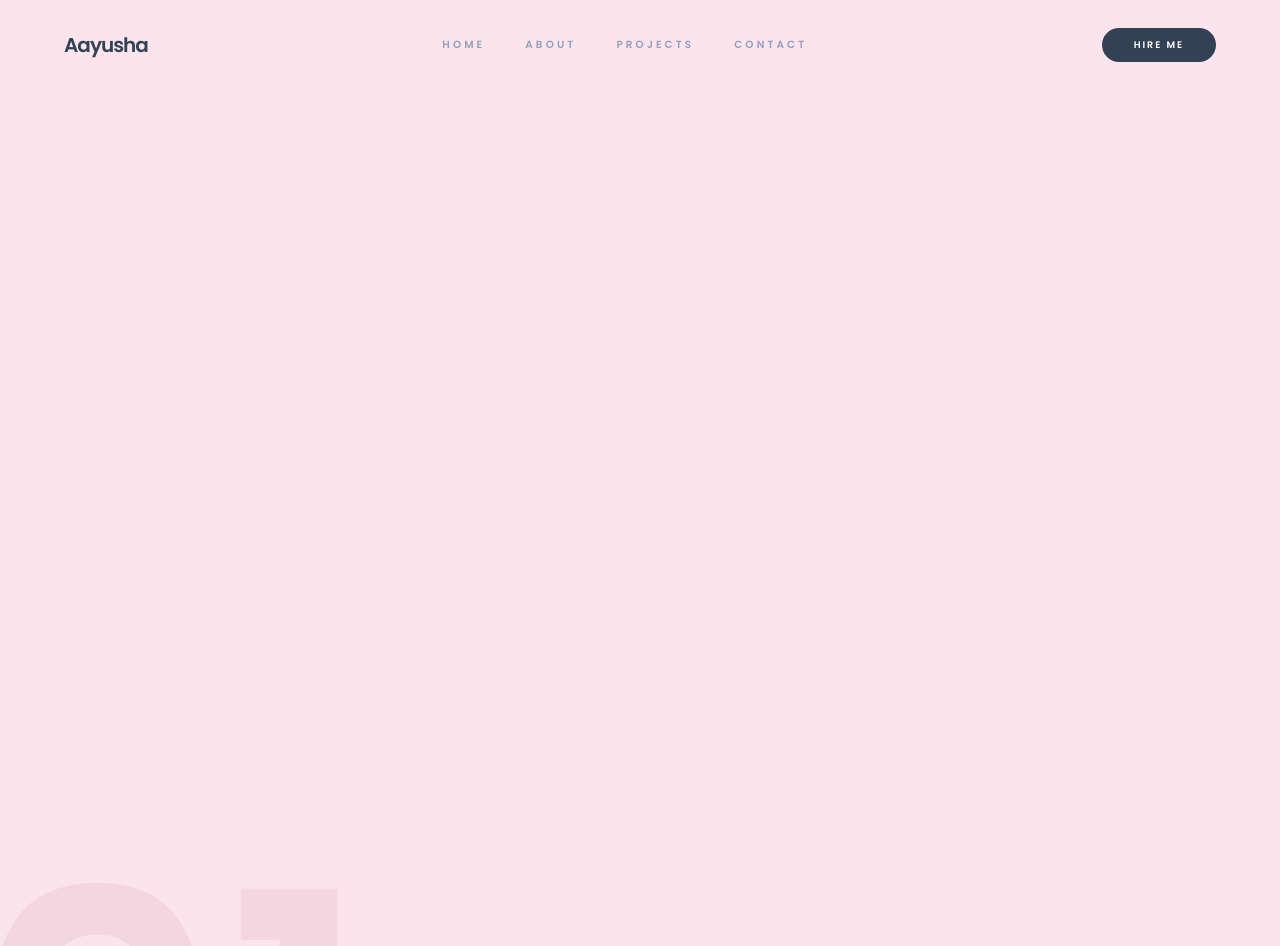
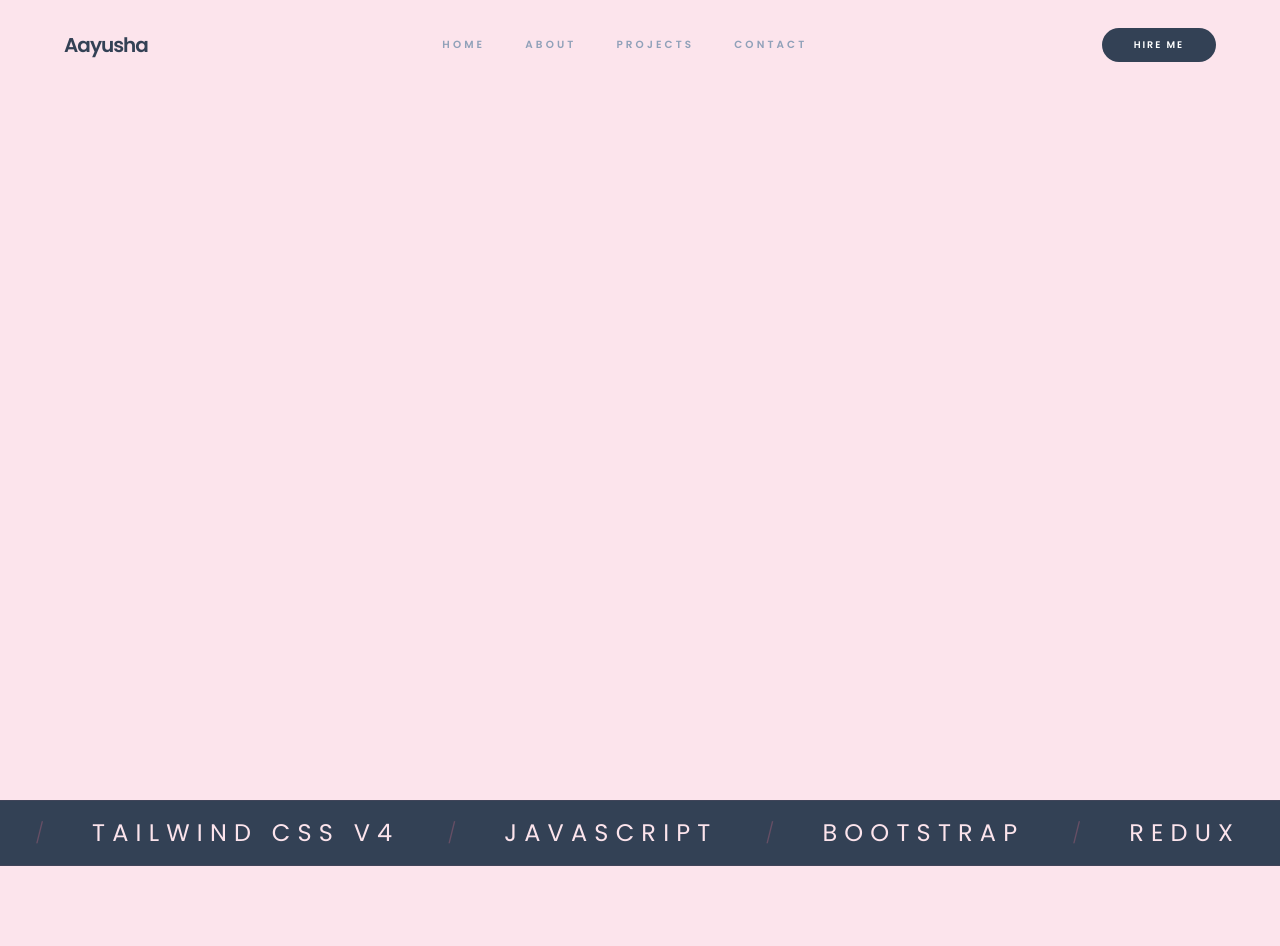
Before and after one commit to aayushaa-ghimire/Portfolio, a React app: page / in a window 1280 px wide. Shown: the top 946 px of the page. Built offline with nearby package versions, Linux system fonts and the light colour scheme; the HTML template or start-up script is replaced by a standard one.

Commit message:
New Changes

```diff
--- a/package.json
+++ b/package.json
@@ -16,6 +16,7 @@
     "lucide-react": "^1.14.0",
     "react": "^19.2.5",
     "react-dom": "^19.2.5",
+    "react-fast-marquee": "^1.6.5",
     "react-hook-form": "^7.73.1",
     "react-responsive": "^10.0.1",
     "react-router-dom": "^7.14.2",
--- /dev/null
+++ b/src/Components/SkillsMarquee.jsx
@@ -0,0 +1,42 @@
+import React from 'react';
+import Marquee from "react-fast-marquee";
+
+// Defensive check to handle the "got: object" error
+const MarqueeComponent = Marquee.default || Marquee;
+
+function SkillsMarquee() {
+  const skills = [
+    "React.js",
+    "UI/UX Design",
+    "Tailwind CSS v4",
+    "JavaScript",
+    "Bootstrap",
+    "Redux",
+    "TypeScript",
+    "HTML/CSS"
+  ];
+
+  return (
+    <div className="relative w-full bg-[#334155] py-4 overflow-hidden border-y border-[#b4647d]/10 z-[15]">
+      <MarqueeComponent
+        gradient={false}
+        speed={100} // Faster speed for better energy
+        pauseOnHover={true}
+        autoFill={true}
+      >
+        {skills.map((skill, index) => (
+          <div key={index} className="flex items-center">
+            {/* Reduced text size (text-xl/text-2xl) and increased tracking */}
+            <span className="text-xl md:text-2xl font-normal text-[#fce4ec] tracking-[0.3em] uppercase px-12">
+              {skill}
+            </span>
+            {/* Subtle separator using your theme pink */}
+            <span className="text-[#b4647d]/40 text-xl font-light">/</span>
+          </div>
+        ))}
+      </MarqueeComponent>
+    </div>
+  );
+}
+
+export default SkillsMarquee;
--- a/src/Pages/Home.jsx
+++ b/src/Pages/Home.jsx
@@ -1,11 +1,13 @@
 import React from 'react';
 import HeroSection from '../Components/HeroSection';
 import AboutMe from '../Components/AboutMe';
+import SkillsMarquee from '../Components/SkillsMarquee';
 
 function Home() {
   return (
     <main>
       <HeroSection />
+      <SkillsMarquee/>
       <AboutMe />
     </main>
   );
```
Also changed, not shown: 1 other file (tests, documents, lock files or other folders).
